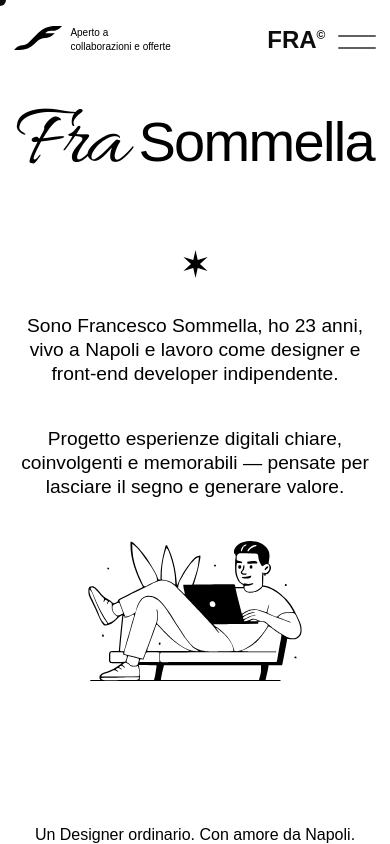
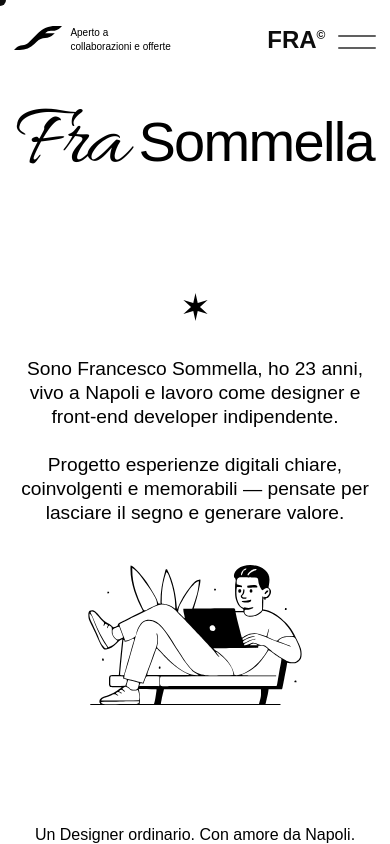
Before and after one commit to Francescosommellaa/Portfolio, a React (Vite) app in the folder francesco/: page /Home in a window 390 px wide. Built offline with nearby package versions, Linux system fonts and the light colour scheme; a web font is replaced by a local one.

Commit message:
refactor(Home): adjust spacing and layout for responsive design
Update gap sizes and layout properties in Home component to improve responsiveness across different screen sizes. Remove redundant className and adjust spacing for better mobile and tablet viewing experience.

```diff
--- a/francesco/src/Pages/Home/Home.scss
+++ b/francesco/src/Pages/Home/Home.scss
@@ -46,19 +46,20 @@
 
   @include respond-to(tablet) {
     padding: $PaddingM;
-    gap: $Gap-7;
+    gap: $Gap-5;
 
     &__main {
       height: 100%;
       flex-direction: column;
+      justify-content: space-around;
+      gap: $Gap-4;
 
       .bottom {
         height: 100%;
         flex-direction: column;
-        justify-content: space-around;
 
         .block-p {
-          gap: $Gap-5;
+          gap: $Gap-4;
           max-width: 40rem;
         }
 
@@ -75,16 +76,22 @@
   }
   @include respond-to(mobile) {
     padding: $PaddingS;
-    gap: $Gap-6;
+    gap: $Gap-3;
 
     &__main {
       height: 100%;
       flex-direction: column;
+      gap: $Gap-2;
 
       .bottom {
         height: 100%;
         flex-direction: column;
-        justify-content: space-around;
+        justify-content: center;
+        gap: $Gap-3;
+
+        > .inline-icon {
+          margin-top: 1rem;
+        }
 
         .block-p {
           gap: $Gap-4;
--- a/francesco/src/Pages/Home/Home.tsx
+++ b/francesco/src/Pages/Home/Home.tsx
@@ -49,7 +49,7 @@ const Home: React.FC = () => {
           </div>
         </div>
 
-        <div className="home__tagline">
+        <div>
           <span className="paragraph-X">Un Designer ordinario.</span>
           <span className="paragraph-X"> Con amore da Napoli.</span>
         </div>
```
